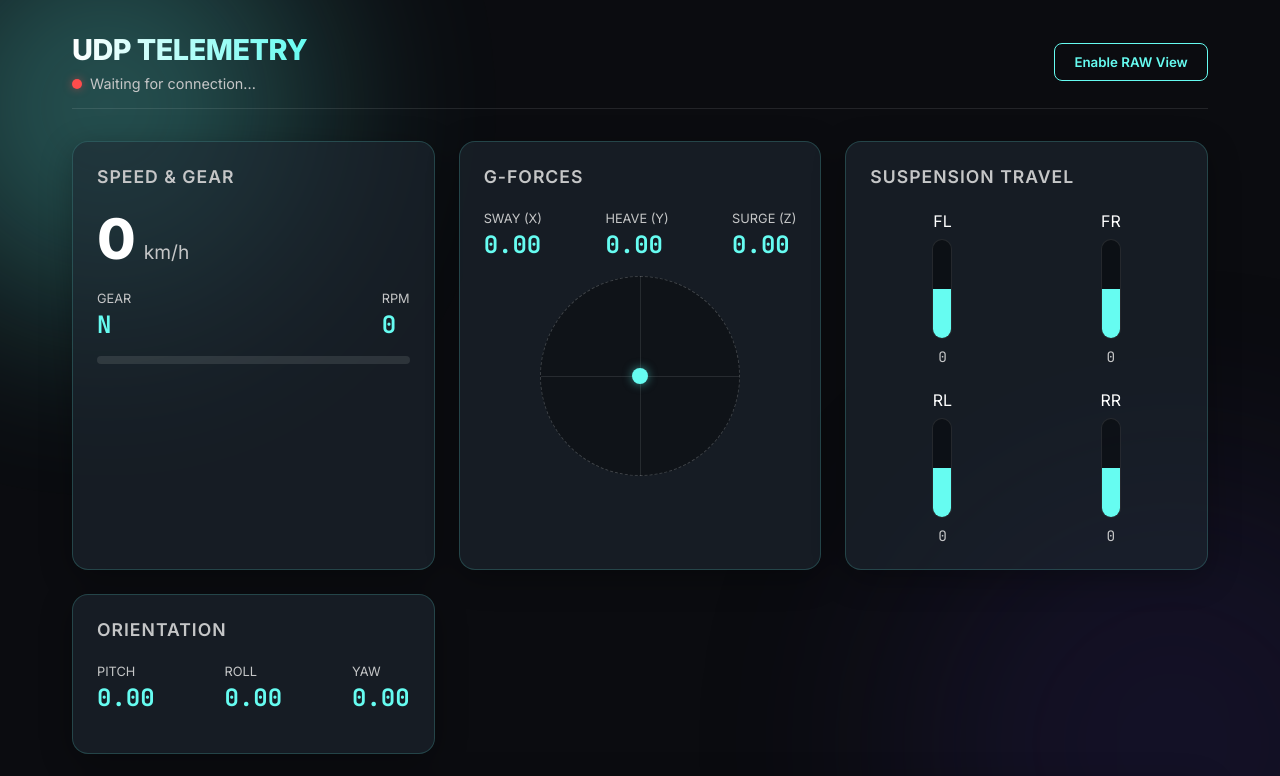
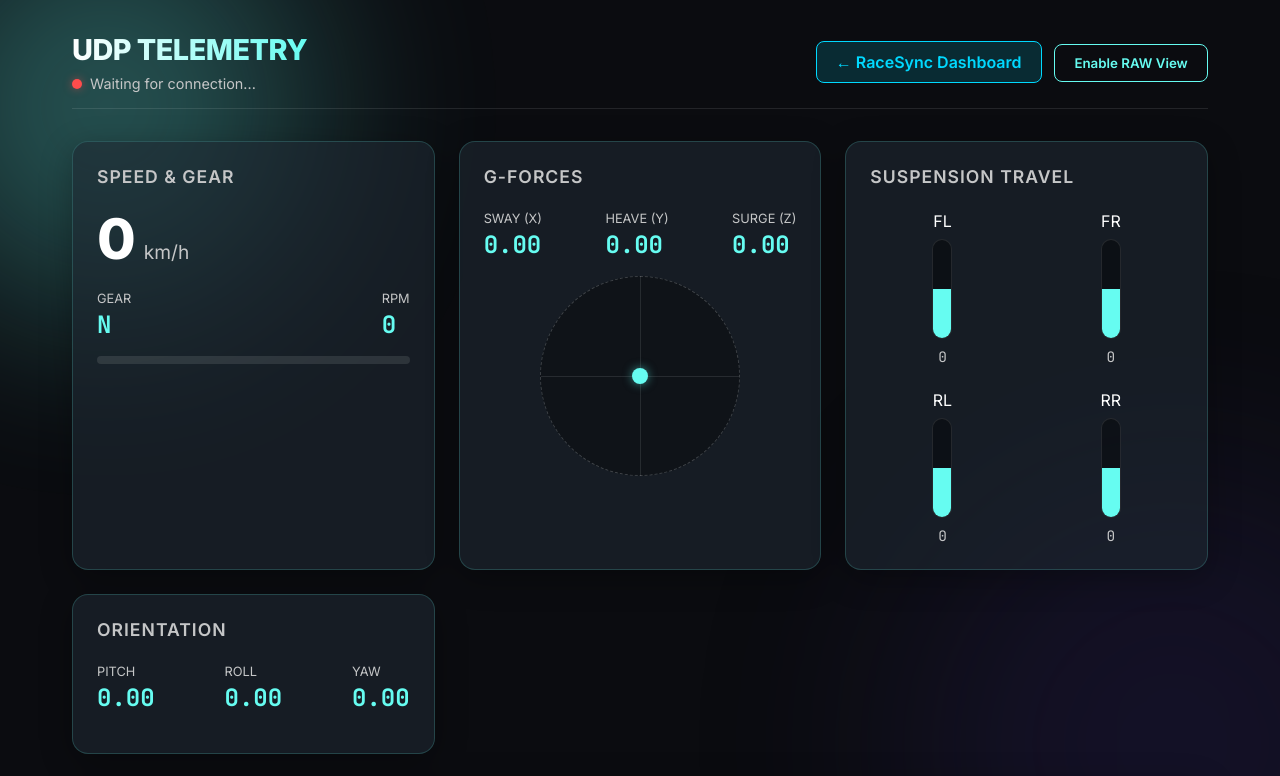
Before and after one commit to meteorinca/motionsim, a website: page udp_viewer/public/index.html in a window 1280 px wide. Shown: the top 776 px of the page. Drawn offline with nearby package versions, Linux system fonts and the light colour scheme; no server answers.

```diff
--- a/udp_viewer/public/index.html
+++ b/udp_viewer/public/index.html
@@ -23,6 +23,7 @@
                 </div>
             </div>
             <div class="controls">
+                <a href="/" class="toggle-btn" style="text-decoration: none; display: inline-flex; align-items: center; background: rgba(0, 217, 255, 0.15); border-color: #00d9ff; color: #00d9ff; margin-right: 8px;">← RaceSync Dashboard</a>
                 <button id="btn-toggle-raw" class="toggle-btn">Enable RAW View</button>
             </div>
         </header>
```
